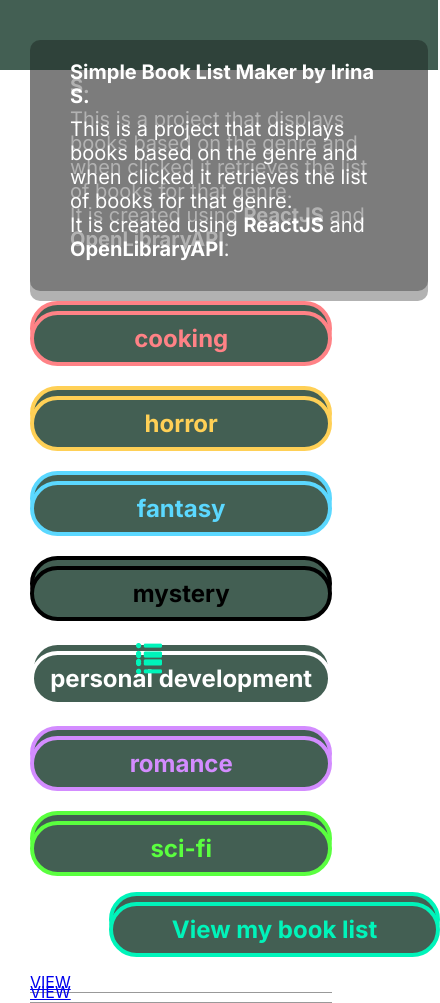
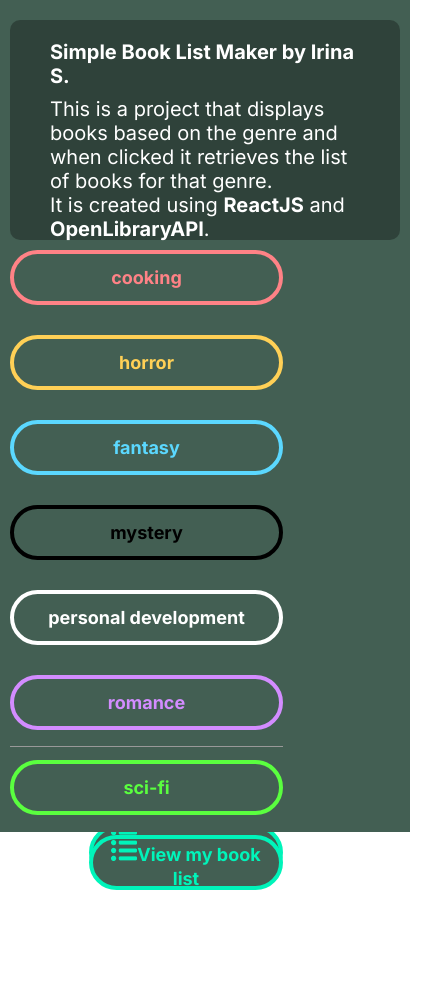
Before and after one commit to isverzh85/libraryProject, a React (Create React App) app: page / in a window 390 px wide. Shown: the whole page, 440 px wide, since content can reach past the window. After the commit the page ends 905 px from the top, so only its background shows below. Built offline with nearby package versions, Linux system fonts and the light colour scheme.

Commit message:
a container replicating

```diff
--- a/package.json
+++ b/package.json
@@ -10,6 +10,7 @@
     "classnames": "^2.3.2",
     "latest-version": "^7.0.0",
     "react": "~16.14.0",
+    "react-csv": "^2.2.2",
     "react-dom": "~16.14.0",
     "react-router-dom": "~5.2.0",
     "react-scripts": "5.0.1",
--- a/src/Pages/Home/Nav.js
+++ b/src/Pages/Home/Nav.js
@@ -1,5 +1,5 @@
 import React, { useState, useContext, useEffect } from "react";
-import { Link, useHistory } from "react-router-dom";
+import { useHistory } from "react-router-dom";
 import styles from "../../Pages/Home/styles.module.scss";
 import Axios from "axios";
 import cn from "classnames";
@@ -60,7 +60,8 @@ export const Nav = () => {
   }
 
   return (
-    <div className={styles.textBoxContainer}>
+    <div className={styles.navContainer}>
+      <div className={styles.bookContainer}>
       <div className={styles.description}>
         <div className={styles.list}>
           <h1 className={styles.name}>Simple Book List Maker by Irina S. </h1>
@@ -122,17 +123,19 @@ export const Nav = () => {
             >
               sci-fi
             </button>
-            <img src={logo} alt="logo" className={styles.logo} />
+            <div className={styles.viewButton}>
             <button
               type="button"
               className={cn(styles.navButton, styles.separateNav)}
               onClick={() => { history.push('/my-book-list') }}
             >
+              <img src={logo} alt="logo" className={styles.logo} />
               View my book list
             </button>
-            <Link to="/my-book-list">VIEW</Link>
+            </div>
           </nav>
         </div>
+      </div>
       </div>
       <div className={styles.listBook}>
         {bookList?.length > 0 &&
--- a/src/Pages/Home/styles.module.scss
+++ b/src/Pages/Home/styles.module.scss
@@ -13,12 +13,12 @@
     display: flex;
     flex-direction: column;
     padding:30px;
-    height: 110vh;
+    height: 95vh;
 }
 
 .listButtons{
     width:70%;
-    height: 65vh;
+    height: 60vh;
     border-bottom: 1px solid #999999;
     display:grid;
     justify-content:center;
@@ -49,7 +49,7 @@
     box-sizing: border-box;
     width: 178px;
     height: 55px;
-    margin-top:38px;
+    margin-top:20px;
     margin-left:79px;
 }
 
@@ -158,7 +158,7 @@
     border-radius:100px;
     margin-left: 79px;
     margin-top: 10px;
-    margin-bottom: 70px;
+    margin-bottom: 50px;
 }
 
 .navListItem7:active, .navListItem7:focus, .navListItem7:hover {
@@ -237,7 +237,8 @@
 .mainContainer{
     display: flex;
     flex-direction: column;
-    margin: 25px 25px;
+    margin: 2px 25px;
+    height:50vh;
 }
 
 .rectangle{
@@ -281,7 +282,7 @@
     font-weight: bold;
 }
 
-.textBoxContainer{
+.navContainer{
     display: flex;
     height:10px;
 }
@@ -304,7 +305,6 @@
 .separateNav{
     width: 331px;
     height:55px;
-    margin-top: 2%;
     margin-left: 79px;
     border-radius:100px;
     border: 4px solid #00F4BA;
@@ -321,12 +321,18 @@
 }
 
 .logo{
-      margin-left:106px;
-      position:absolute;
-      margin-top: 24px;
+      margin-left:0;
+      padding-left: 0;
   }
 
-  /* CSS for devices with a maximum width of 600px */
+  .viewButton{
+    display: flex;
+    align-items: center;
+  }
+
+
+
+/* Mobile screens */
 @media only screen and (max-width: 600px) {
     .list {
       width: 100%;
@@ -361,3 +367,45 @@
         width: 100%;
       }
     }
+
+/* For tablet screens */
+@media (max-width: 768px) {
+    .list {
+      width: 80%;
+      margin: 0 auto;
+    }
+
+    .description {
+      height: auto;
+      padding: 10px;
+    }
+
+    .listButtons {
+      height: auto;
+    }
+
+    .navButton {
+      font-size: 18px;
+      line-height: 24px;
+    }
+
+    .title, .author {
+      font-size: 16px;
+      line-height: 20px;
+    }
+  }
+
+  /* For desktop screens */
+.list {
+    width: 370px;
+    height: 200px;
+  }
+
+  .description {
+    height: 95vh;
+  }
+
+  .listButtons {
+    width: 70%;
+    height: 60vh;
+  }
--- a/src/Pages/MyBookList/MyBookList.js
+++ b/src/Pages/MyBookList/MyBookList.js
@@ -1,11 +1,20 @@
 import React, { useState, useContext } from "react";
 import styles from "../MyBookList/styles.module.scss";
+import { CSVLink } from 'react-csv';
 import { MyAddedBookListContext } from '../../context/BookList/MyBookListContext';
 
 export const MyBookList = () => {
   // const [notes, setNotes] = useState({});
   const { myAddedBookList, changeAddedBookList } = useContext(MyAddedBookListContext);
 
+  const csvData = [[
+    `title`,
+    `authors`,
+    `https://covers.openlibrary.org/b/id/${'cover_id'}-L.jpg`,
+     `first_publish_year` ,
+     `cover_id` ,
+   ]
+];
   function handleBookListChanges(book) {
     const { title, authors, cover_url, first_publish_year, cover_id } = book;
     let authorNames = '';
@@ -50,7 +59,9 @@ export const MyBookList = () => {
     <div className={styles.bookContainer}>
     <div className={styles.bookListContainer}>
     <div className={styles.myBookListContainer}>My book list</div>
-    <button className={styles.exportButton}>Export to CSV</button>
+    <button className={styles.exportButton}>
+    <CSVLink data={csvData}>Export to CSV</CSVLink>
+   </button>
     </div>
     <div className={styles.bookInfoContainer}>
         {myAddedBookList?.map((book, index) => (
--- a/src/Pages/MyBookList/styles.module.scss
+++ b/src/Pages/MyBookList/styles.module.scss
@@ -57,7 +57,6 @@
     line-height: 24.2px;
     color: #373737;
     margin-top:95px;
-
 }
 
 .year{
--- a/src/routing/index.js
+++ b/src/routing/index.js
@@ -9,8 +9,10 @@ function Routes() {
        <div>
          <Nav />
           <Switch>
+              <Route exact path="/" component={Nav} />
+
              <Route path="/my-book-list" component={MyBookList} />
-             <Route path="/" component={Nav} />
+             {/* <Route exact path="/" component={Nav} /> */}
           </Switch>
          </div>
       </Router>
```
Also changed, not shown: 1 other file (tests, documents, lock files or other folders).
